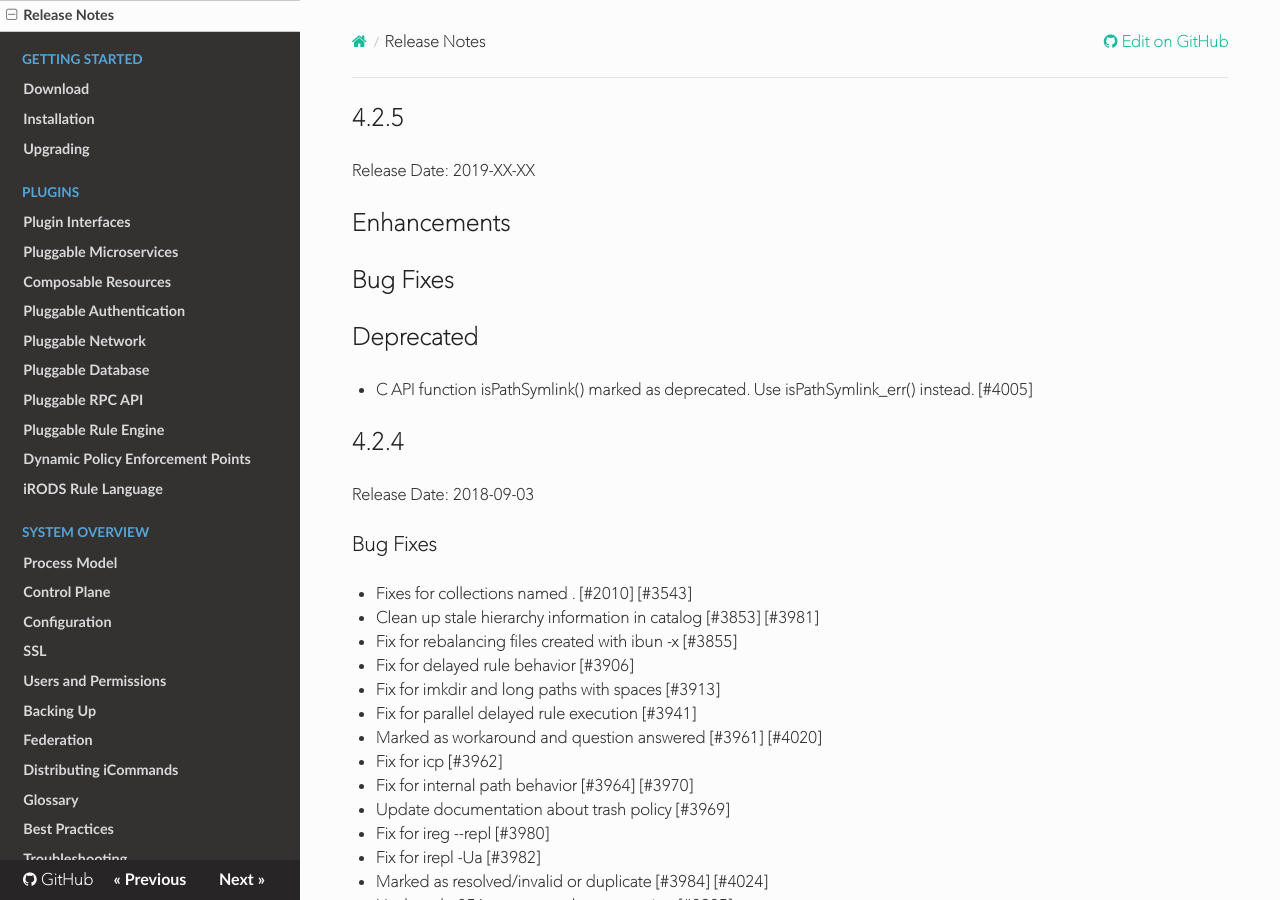
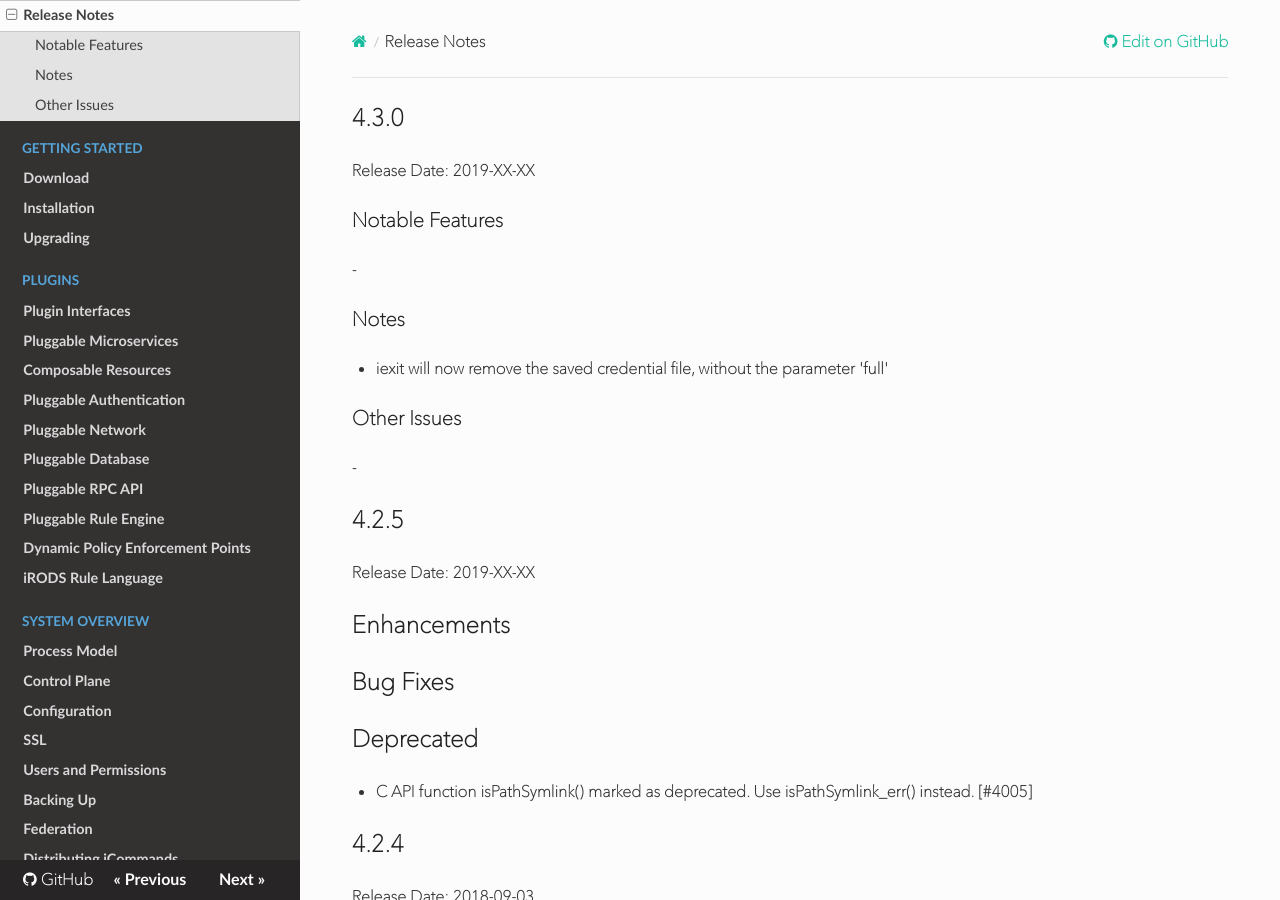
Before and after one commit to irods/irods_docs, an MkDocs documentation site: the page built from docs/release_notes.md, in a window 1280 px wide and 900 px high. Built offline with MkDocs 1.6.1, drawn with Linux system fonts in a browser that asks for light colours; nearby versions of some CDN libraries.

Commit message:
iexit note

```diff
--- a/docs/release_notes.md
+++ b/docs/release_notes.md
@@ -1,3 +1,19 @@
+## 4.3.0
+
+Release Date: 2019-XX-XX
+
+### Notable Features
+
+  -
+
+### Notes
+
+  - iexit will now remove the saved credential file, without the parameter 'full'
+
+### Other Issues
+
+  -
+
 ## 4.2.5
 
 Release Date: 2019-XX-XX
```
